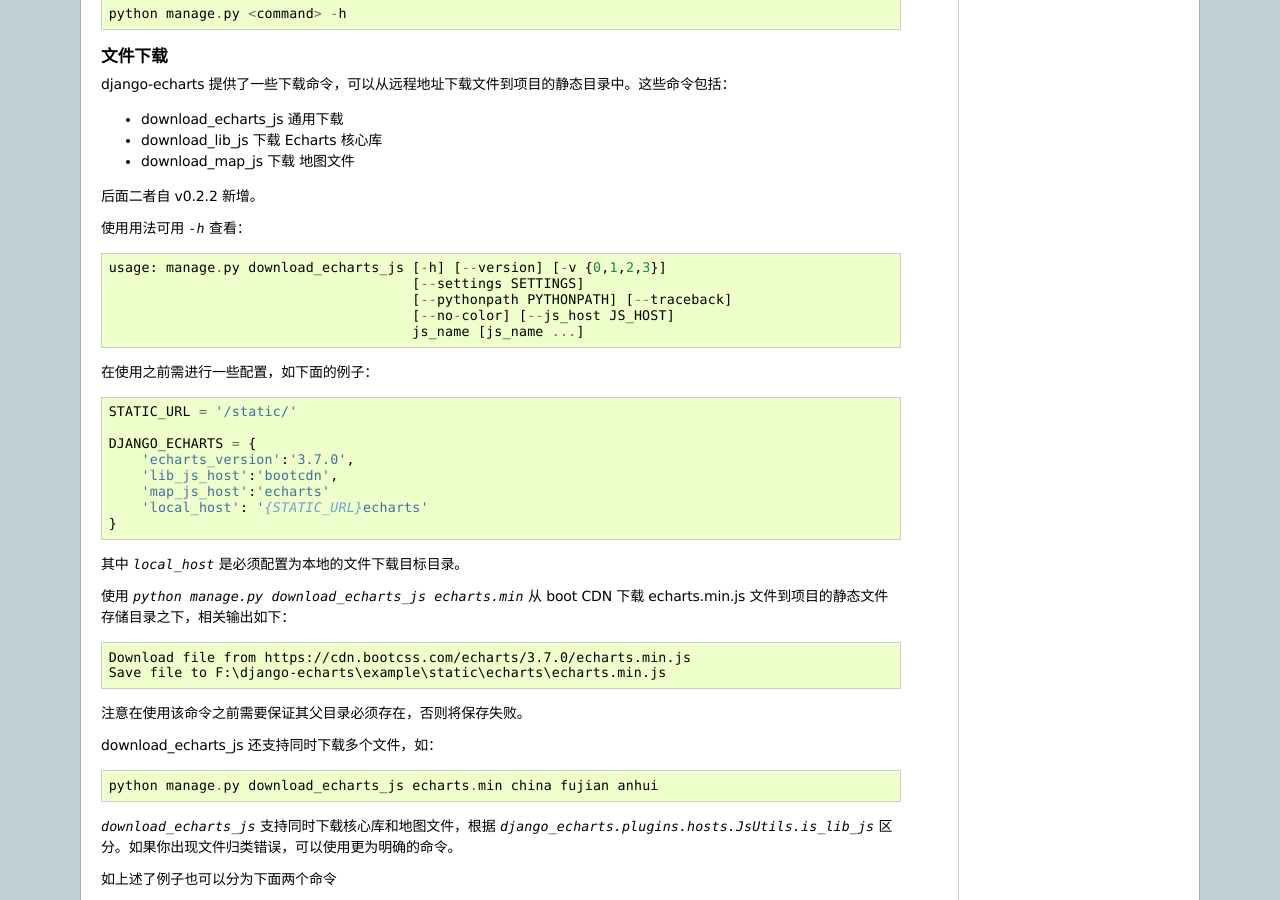
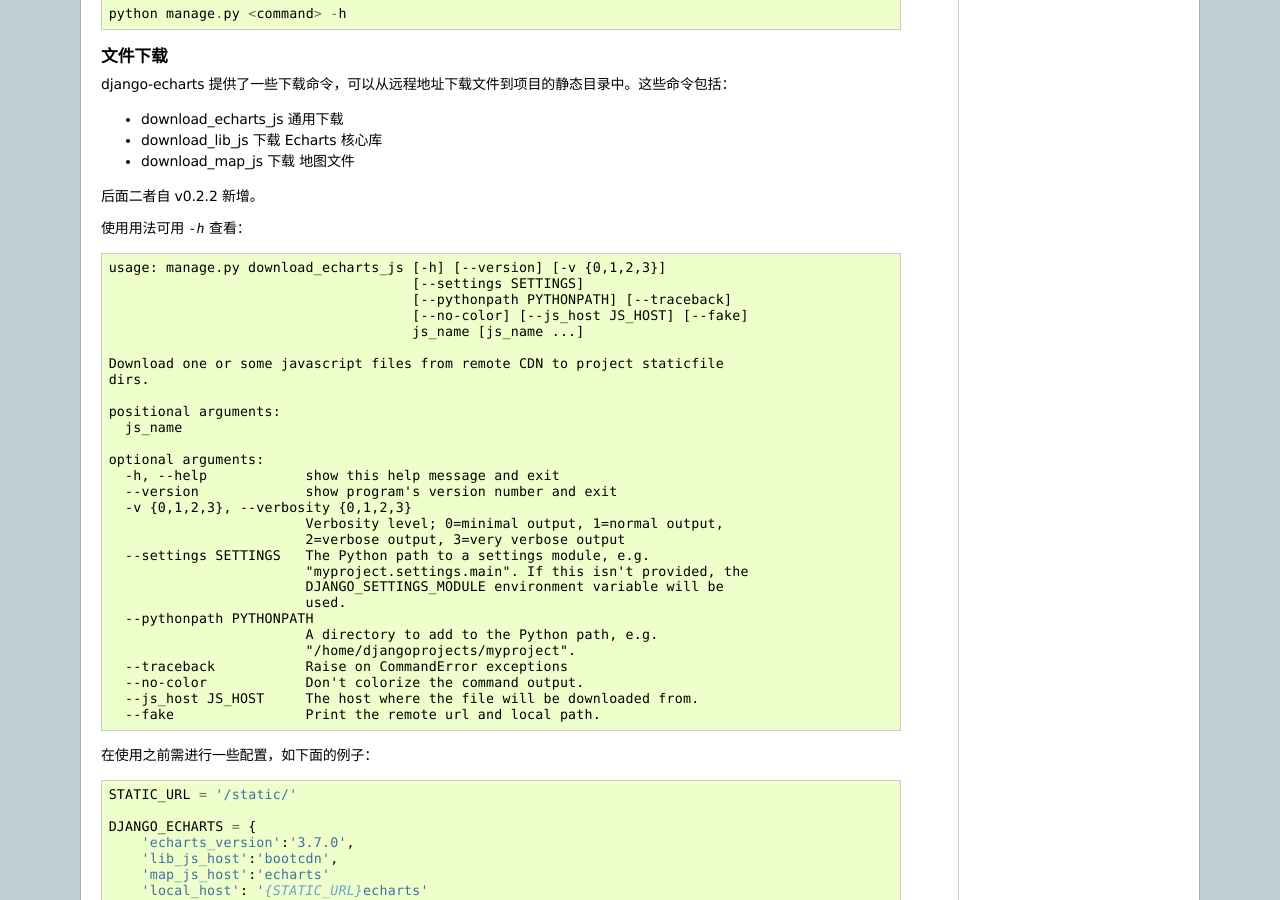
Before and after one commit to kinegratii/django-echarts, a Sphinx documentation site: the page built from docs/topics.rst, in a window 1280 px wide and 900 px high, scrolled down 4535 px. Built offline with Sphinx 7.4.7, drawn with Linux system fonts in a browser that asks for light colours.

Commit message:
Add fake option for download command

```diff
--- a/docs/changelog.rst
+++ b/docs/changelog.rst
@@ -10,6 +10,7 @@
 - 新增计数模块 `datasets.section_counter`
 - 部分函数增加 Key-Only Arguments (`PEP 3102`_) 限定
 - 发布数据构建模块文档
+- 下载命令增加 `--fake` 选项，支持预览调试
 
 .. _PEP 3102: https://www.python.org/dev/peps/pep-3102/
 
--- a/docs/topics.rst
+++ b/docs/topics.rst
@@ -288,13 +288,38 @@
 
 使用用法可用 `-h` 查看：
 
-::
+.. code-block:: none
 
     usage: manage.py download_echarts_js [-h] [--version] [-v {0,1,2,3}]
                                          [--settings SETTINGS]
                                          [--pythonpath PYTHONPATH] [--traceback]
-                                         [--no-color] [--js_host JS_HOST]
+                                         [--no-color] [--js_host JS_HOST] [--fake]
                                          js_name [js_name ...]
+
+    Download one or some javascript files from remote CDN to project staticfile
+    dirs.
+
+    positional arguments:
+      js_name
+
+    optional arguments:
+      -h, --help            show this help message and exit
+      --version             show program's version number and exit
+      -v {0,1,2,3}, --verbosity {0,1,2,3}
+                            Verbosity level; 0=minimal output, 1=normal output,
+                            2=verbose output, 3=very verbose output
+      --settings SETTINGS   The Python path to a settings module, e.g.
+                            "myproject.settings.main". If this isn't provided, the
+                            DJANGO_SETTINGS_MODULE environment variable will be
+                            used.
+      --pythonpath PYTHONPATH
+                            A directory to add to the Python path, e.g.
+                            "/home/djangoprojects/myproject".
+      --traceback           Raise on CommandError exceptions
+      --no-color            Don't colorize the command output.
+      --js_host JS_HOST     The host where the file will be downloaded from.
+      --fake                Print the remote url and local path.
+
 
 在使用之前需进行一些配置，如下面的例子：
 
```
Also changed, not shown: 2 other files.
